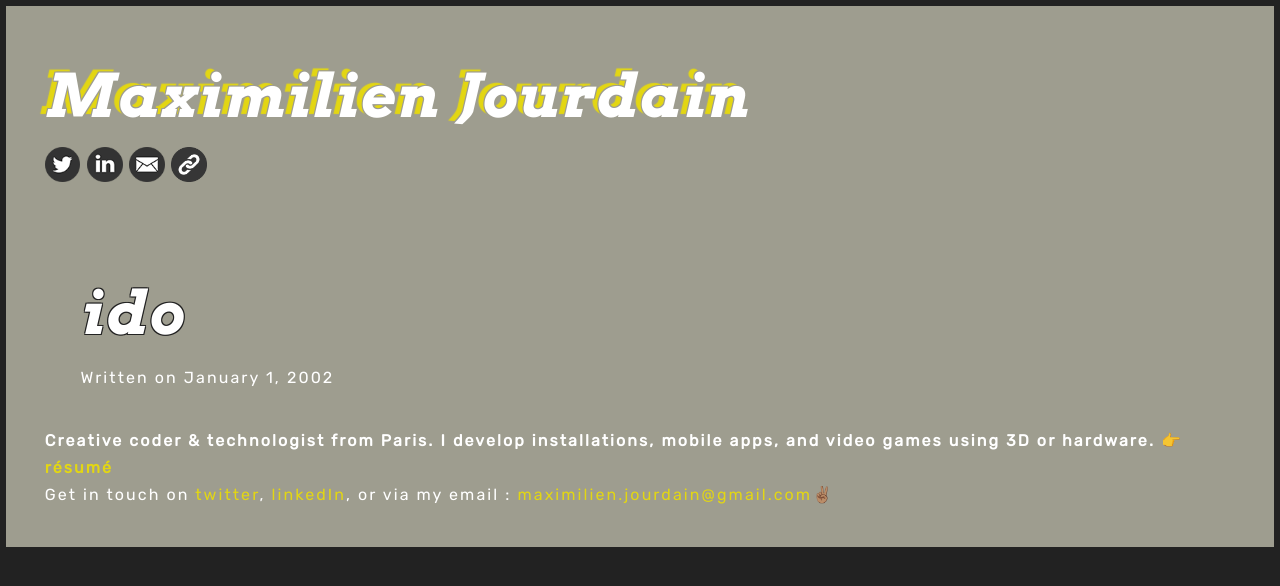
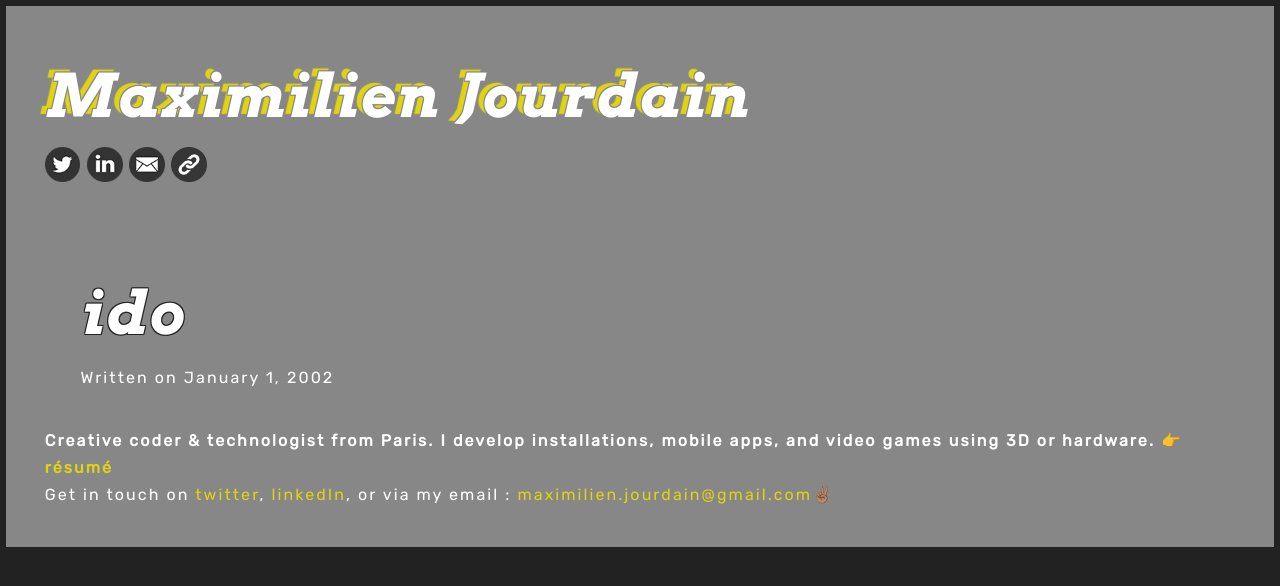
Before and after one commit to karolsenami/karolsenami.github.io, a Jekyll site: the page built from _posts/2002-01-01-ido.md, in a window 1280 px wide. Shown: the top 586 px of the page. Built offline with Jekyll 4.4.1, drawn with Linux system fonts in a browser that asks for light colours; a style sheet for code colours, icons or effects is not loaded.

Commit message:
Update _variables.scss

```diff
--- a/_sass/_variables.scss
+++ b/_sass/_variables.scss
@@ -5,7 +5,7 @@
 
 // Colors
 $bodyBackgroundColor: #222;//#fff;
-$backgroundColor: #9e9d8f;//rgba(234,221,6,0.9);//#222;
+$backgroundColor: #878787;//rgba(234,221,6,0.9);//#222;
 $outlineColor: #222;//rgba(234,221,6,0.9);//#222;
 $textColor: #fff;
 $black: #1a1a1a;
```
